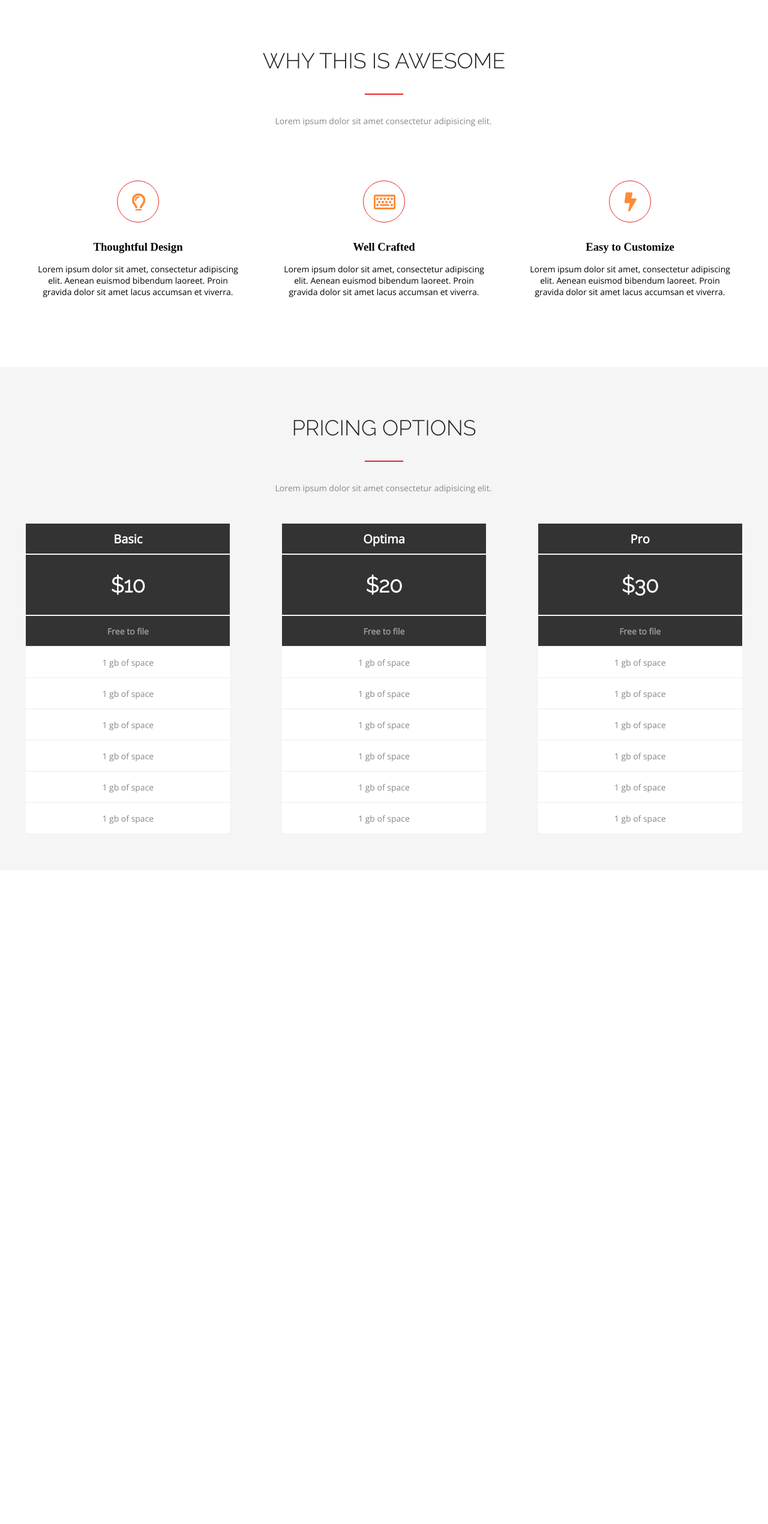
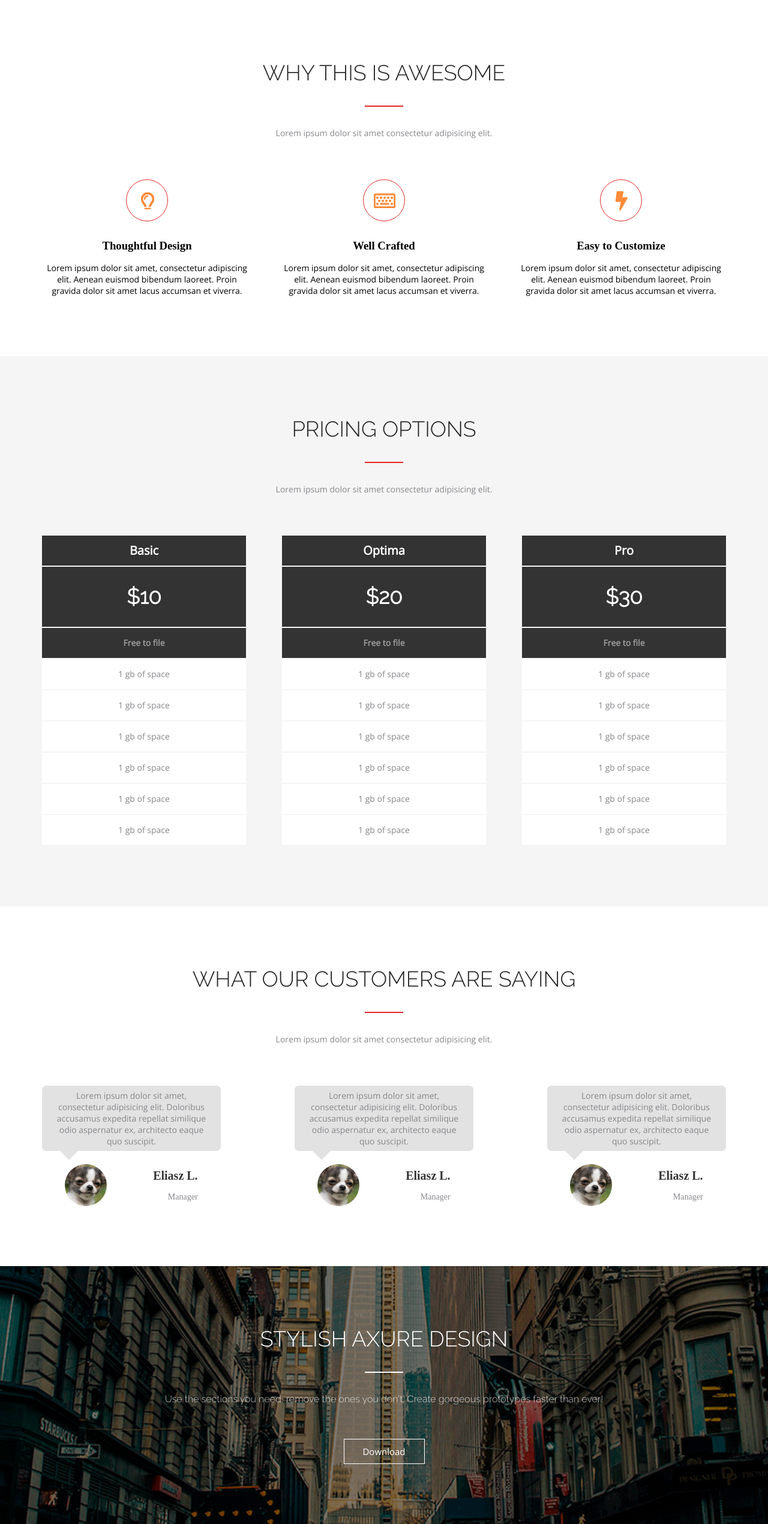
Before and after one commit to ElviraYablonskaya/-FE45-Landing-Elvira-Yablonskaya, a plain HTML site: page index.html in a window 1280 px wide. Shown: the whole page at 60% size. Before the commit the page ends 1451 px from the top, so only its background shows below. Drawn offline with nearby package versions, Linux system fonts and the light colour scheme.

Commit message:
adding sections design and customers

```diff
--- a/css/portfolio.css
+++ b/css/awesome.css
@@ -1,13 +1,16 @@
-.portfolio-wrap {
+.awesome-wrap {
   display: flex;
   justify-content: space-between;
-  margin: 40px;
-  margin-bottom: 116px;;
+  flex-wrap: wrap;
+  margin: 0 -15px;
 }
-.portfolio-card {
+
+.awesome-card {
   width: 350px;
+  margin: 0 15px;
 }
-.portfolio-card--content {
+
+.awesome-card--img {
   width: 70px;
   height: 70px;
   border: 1px solid #e72424;
@@ -18,17 +21,15 @@
   border-radius: 50%;
 }
 
-.portfolio-card--description h3 {
+.awesome-card--description h3 {
   text-align: center;
   margin-bottom: 16px;
 }
-.portfolio-card--description p {
+
+.awesome-card--description p {
   text-align: center;
-  width: 350px;
   font-family: "Open Sans";
-  font-style: normal;
   font-weight: 400;
   font-size: 14px;
-  line-height: 19px;
   color: #000000;
 }
--- /dev/null
+++ b/css/customers.css
@@ -0,0 +1,77 @@
+.customers-wrap {
+  display: flex;
+  justify-content: space-between;
+  flex-wrap: wrap;
+  margin: 0 -15px;
+}
+
+.customers-card {
+  width: 298px;
+  margin: 0 15px;
+}
+
+.customers-text {
+  background: #e2e2e2;
+  border-radius: 7px;
+  margin-bottom: 22px;
+  padding: 7px 22px;
+  position: relative;
+}
+
+.customers-text::before {
+  content: "";
+  position: absolute;
+  display: inline-block;
+  left: 30px;
+  top: 100%;
+  border: 15px solid transparent;
+  border-top: 15px solid #e2e2e2;
+}
+
+.customers-text p {
+  font-family: "Open Sans";
+  text-align: center;
+  font-size: 14px;
+  line-height: 19px;
+  font-weight: 400;
+  color: #86878b;
+}
+
+.customers-card--profil {
+  display: flex;
+  justify-content: space-around;
+  align-items: center;
+}
+.customers-card--img {
+  width: 70px;
+  height: 70px;
+  border-radius: 50%;
+  overflow: hidden;
+}
+
+.customers-card--img img {
+  width: 100%;
+  height: 100%;
+  object-fit: cover;
+}
+
+.customers-card--description {
+  display: flex;
+  flex-direction: column;
+  align-items: flex-end;
+}
+
+.customers-card--name {
+  font-size: 20px;
+  line-height: 27px;
+  font-weight: 700;
+  color: #333333;
+  margin-bottom: 12px;
+}
+
+.customers-card--info {
+  font-weight: 400;
+  font-size: 14px;
+  line-height: 19px;
+  color: #86878b;
+}
--- /dev/null
+++ b/css/design.css
@@ -0,0 +1,71 @@
+.design-section {
+  position: relative;
+  background: url("../img/background.png") no-repeat center;
+  background-size: cover;
+}
+
+.design-section::before {
+  content: "";
+  position: absolute;
+  top: 0px;
+  left: 0px;
+  width: 100%;
+  height: 100%;
+  display: block;
+  background: rgba(0, 0, 0, 0.5);
+}
+
+.design-title {
+  position: relative;
+  font-size: 36px;
+  text-transform: uppercase;
+  text-align: center;
+  margin-bottom: 34px;
+  font-family: "Raleway";
+  font-weight: 400;
+  color: #fff;
+  z-index: 1;
+}
+
+.design-title::after {
+  content: "";
+  width: 64px;
+  height: 2px;
+  margin: 34px auto 0px;
+  background: #fff;
+  display: block;
+}
+
+.design-text {
+  font-family: "Raleway";
+  font-weight: 300;
+  font-size: 16px;
+  text-align: center;
+  color: rgba(255, 255, 255, 0.8);
+  position: relative;
+  margin-bottom: 57px;
+  z-index: 1;
+}
+
+.design-button {
+  font-family: "Open Sans";
+  font-size: 15px;
+  color: #ffffff;
+  display: block;
+  margin: auto;
+  width: 135px;
+  height: 42px;
+  cursor: pointer;
+  background-color: transparent;
+  border: 1px solid #ffffff;
+  transition: 0.3s;
+  position: relative;
+  z-index: 1;
+}
+
+.design-button:hover {
+  background-color: transparent;
+  border: 1px solid #e08e8e;
+  background-color: transparent;
+  color: #e08e8e;
+}
--- a/css/header-pricing.css
+++ /dev/null
@@ -1,18 +0,0 @@
-.header-pricing {
-  background: #f5f5f5;
-  padding-bottom: 60px;
-}
-
-.header-pricing-title {
-  font-family: "Raleway";
-  font-style: normal;
-  font-weight: 400;
-  font-size: 36px;
-  text-transform: uppercase;
-  width: 409px;
-  line-height: 42px;
-  color: #212121;
-  text-align: center;
-  padding-top: 80px;
-  margin: 0 auto 34px;
-}
--- a/css/header.css
+++ /dev/null
@@ -1,31 +0,0 @@
-.header-title {
-  font-family: "Raleway";
-  font-style: normal;
-  font-weight: 400;
-  font-size: 36px;
-  text-transform: uppercase;
-  width: 409px;
-  line-height: 42px;
-  margin: 0 auto 34px;
-  color: #212121;
-  text-align: center;
-  margin-top: 80px;
-}
-
-.header-line {
-  width: 64px;
-  height: 2px;
-  background-color: #e72424;
-  margin: 0 auto 34px;
-}
-
-.header-text {
-  width: 363px;
-  font-family: "Open Sans";
-  font-style: normal;
-  font-weight: 400;
-  font-size: 14px;
-  line-height: 19px;
-  color: #86878b;
-  margin: 0 auto 50px;
-}
--- a/css/index.css
+++ b/css/index.css
@@ -1,9 +1,8 @@
 @import url("./cdn.css");
-@import url("./header.css");
-@import url("./portfolio.css");
-@import url("./header-pricing.css");
-@import url("./cards-pricing.css");
-
+@import url("./awesome.css");
+@import url("./pricing.css");
+@import url("./customers.css");
+@import url("./design.css");
 
 * {
   margin: 0;
@@ -13,7 +12,40 @@
   text-decoration: none;
 }
 
+section {
+  padding: 100px 0;
+  background-color: #fff;
+}
+
 .container {
   padding: 0 15px;
-  overflow: hidden;
+  max-width: 1170px;
+  margin: auto;
 }
+
+.title {
+  font-size: 36px;
+  text-transform: uppercase;
+  text-align: center;
+  margin-bottom: 34px;
+  font-family: "Raleway";
+  font-weight: 400;
+  color: #212121;
+}
+.title:after {
+  content: "";
+  width: 64px;
+  height: 2px;
+  margin: 34px auto 0px;
+  background: #e72424;
+  display: block;
+}
+
+.text {
+  font-family: "Open Sans";
+  font-weight: 400;
+  font-size: 14px;
+  color: #86878b;
+  text-align: center;
+  margin-bottom: 68px;
+}
--- a/css/cards-pricing.css
+++ b/css/pricing.css
@@ -1,50 +1,49 @@
+.pricing-section {
+  background: #f5f5f5;
+}
+
 .pricing-wrap {
   display: flex;
-  justify-content: space-around;
-  overflow: hidden;
+  flex-wrap: wrap;
+  justify-content: space-between;
 }
 
 .pricing-card li {
   width: 340px;
-  height: 50px;
   background: #333333;
   margin-bottom: 2px;
 }
 
 .pricing-name {
+  display: flex;
+  justify-content: center;
+  line-height: 50px;
   font-family: "Open Sans";
   font-style: normal;
   color: #fff;
-  display: flex;
-  align-items: center;
-  justify-content: center;
   font-weight: 700;
   font-size: 20px;
-  line-height: 27px;
 }
 
 .pricing-cost {
-  height: 100px !important;
+  line-height: 100px;
   color: #fff;
   display: flex;
-  align-items: center;
   justify-content: center;
   font-family: "Raleway";
   font-style: normal;
   font-weight: 700;
   font-size: 35px;
-  line-height: 41px;
 }
 
 .pricing-file {
+  line-height: 50px;
   display: flex;
   color: rgba(255, 255, 255, 0.5);
   font-family: "Open Sans";
   font-style: normal;
   font-weight: 600;
   font-size: 14px;
-  line-height: 19px;
-  align-items: center;
   justify-content: center;
 }
 
@@ -53,8 +52,7 @@
   font-style: normal;
   font-weight: 400;
   font-size: 14px;
-  line-height: 19px;
-  align-items: center;
+  line-height: 50px;
   justify-content: center;
   color: #86878b;
   background: #fff !important;
--- a/index.html
+++ b/index.html
@@ -8,27 +8,19 @@
     <title>Zadanie-3. Practise</title>
   </head>
   <body>
-    <header class="header">
+    <section class="awesome-section">
       <div class="container">
-        <h2 class="header-title">Why this is awesome</h2>
-        <div class="header-line"></div>
-        <div class="header-text">
+        <h2 class="title">Why this is awesome</h2>
+        <div class="text">
           <p>Lorem ipsum dolor sit amet consectetur adipisicing elit.</p>
         </div>
-      </div>
-
-      <section class="portfolio">
-        <div class="container">
-          <div class="portfolio-wrap">
-            <div class="portfolio-card">
-              <div
-                class="portfolio-card--content"
-                <div
-                class="portfolio-card--img"
-              >
+        <div class="awesome-wrap">
+          <div class="awesome-card">
+            <div class="awesome-card--content">
+              <div class="awesome-card--img">
                 <img src="./img/lamp.png" alt="#" />
               </div>
-              <div class="portfolio-card--description">
+              <div class="awesome-card--description">
                 <h3>Thoughtful Design</h3>
                 <p>
                   Lorem ipsum dolor sit amet, consectetur adipiscing elit.
@@ -37,15 +29,13 @@
                 </p>
               </div>
             </div>
-            <div class="portfolio-card">
-              <div
-                class="portfolio-card--content"
-                <div
-                class="portfolio-card--img"
-              >
+          </div>
+          <div class="awesome-card">
+            <div class="awesome-card--content">
+              <div class="awesome-card--img">
                 <img src="./img/keyboard.png" alt="#" />
               </div>
-              <div class="portfolio-card--description">
+              <div class="awesome-card--description">
                 <h3>Well Crafted</h3>
                 <p>
                   Lorem ipsum dolor sit amet, consectetur adipiscing elit.
@@ -54,15 +44,13 @@
                 </p>
               </div>
             </div>
-            <div class="portfolio-card">
-              <div
-                class="portfolio-card--content"
-                <div
-                class="portfolio-card--img"
-              >
+          </div>
+          <div class="awesome-card">
+            <div class="awesome-card--content">
+              <div class="awesome-card--img">
                 <img src="./img/lightning.png" alt="#" />
               </div>
-              <div class="portfolio-card--description">
+              <div class="awesome-card--description">
                 <h3>Easy to Customize</h3>
                 <p>
                   Lorem ipsum dolor sit amet, consectetur adipiscing elit.
@@ -73,17 +61,16 @@
             </div>
           </div>
         </div>
+      </div>
     </section>
-    </header>
 
-    <header class="header-pricing">
+    <section class="pricing-section">
       <div class="container">
-        <h2 class="header-pricing-title">Pricing options</h2>
-        <div class="header-line"></div>
-        <div class="header-text">
+        <h2 class="title">Pricing options</h2>
+        <div class="text">
           <p>Lorem ipsum dolor sit amet consectetur adipisicing elit.</p>
         </div>
-      </div>
+
         <div class="pricing-wrap">
           <ul class="pricing-card">
             <li class="pricing-name">Basic</li>
@@ -119,6 +106,85 @@
             <li class="pricing-space">1 gb of space</li>
           </ul>
         </div>
-    </header>
+      </div>
+    </section>
+
+    <section class="customers-section">
+      <div class="container">
+        <h2 class="title">What our customers are saying</h2>
+        <div class="text">
+          <p>Lorem ipsum dolor sit amet consectetur adipisicing elit.</p>
+        </div>
+        <div class="customers-wrap">
+          <div class="customers-card">
+            <div class="customers-text">
+              <p>
+                Lorem ipsum dolor sit amet, consectetur adipisicing elit.
+                Doloribus accusamus expedita repellat similique odio aspernatur
+                ex, architecto eaque quo suscipit.
+              </p>
+            </div>
+            <div class="customers-card--profil">
+              <div class="customers-card--img">
+                <img src="./img/dog.png" alt="#" />
+              </div>
+              <div class="customers-card--description">
+                <span class="customers-card--name">Eliasz L.</span>
+                <span class="customers-card--info">Manager</span>
+              </div>
+            </div>
+          </div>
+          <div class="customers-card">
+            <div class="customers-text">
+              <p>
+                Lorem ipsum dolor sit amet, consectetur adipisicing elit.
+                Doloribus accusamus expedita repellat similique odio aspernatur
+                ex, architecto eaque quo suscipit.
+              </p>
+            </div>
+            <div class="customers-card--profil">
+              <div class="customers-card--img">
+                <img src="./img/dog.png" alt="#" />
+              </div>
+              <div class="customers-card--description">
+                <span class="customers-card--name">Eliasz L.</span>
+                <span class="customers-card--info">Manager</span>
+              </div>
+            </div>
+          </div>
+          <div class="customers-card">
+            <div class="customers-text">
+              <p>
+                Lorem ipsum dolor sit amet, consectetur adipisicing elit.
+                Doloribus accusamus expedita repellat similique odio aspernatur
+                ex, architecto eaque quo suscipit.
+              </p>
+            </div>
+            <div class="customers-card--profil">
+              <div class="customers-card--img">
+                <img src="./img/dog.png" alt="#" />
+              </div>
+              <div class="customers-card--description">
+                <span class="customers-card--name">Eliasz L.</span>
+                <span class="customers-card--info">Manager</span>
+              </div>
+            </div>
+          </div>
+        </div>
+      </div>
+    </section>
+
+    <section class="design-section">
+      <div class="container">
+        <h2 class="design-title">Stylish axure design</h2>
+        <div class="design-text">
+          <p>
+            Use the sections you need, remove the ones you don't. Create
+            gorgeous prototypes faster than ever!
+          </p>
+        </div>
+        <button class="design-button">Download</button>
+      </div>
+    </section>
   </body>
 </html>
```
Also changed, not shown: img/background.png (added), img/dog.png (added), 2 other files. Lines whose indentation alone changed are shown as unchanged.
